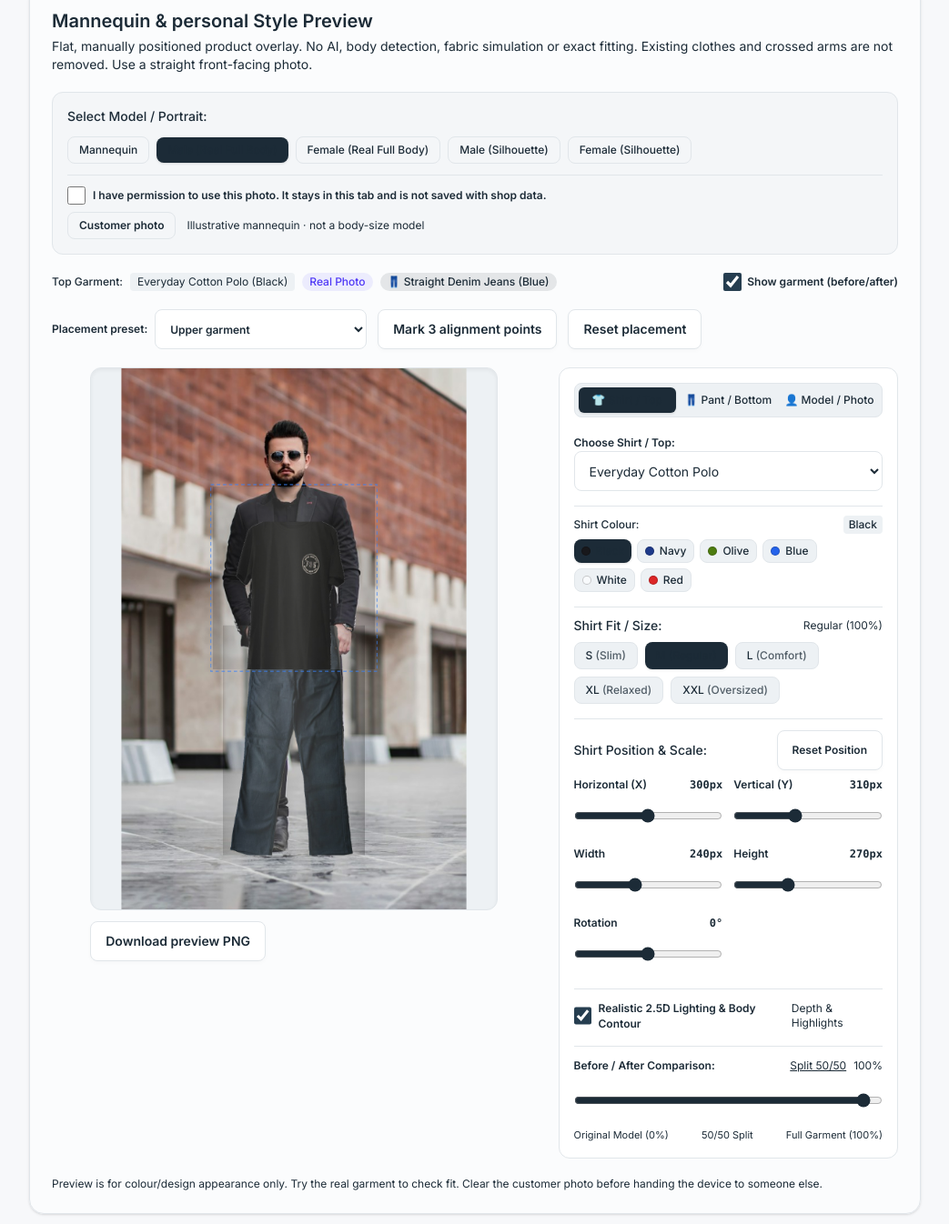
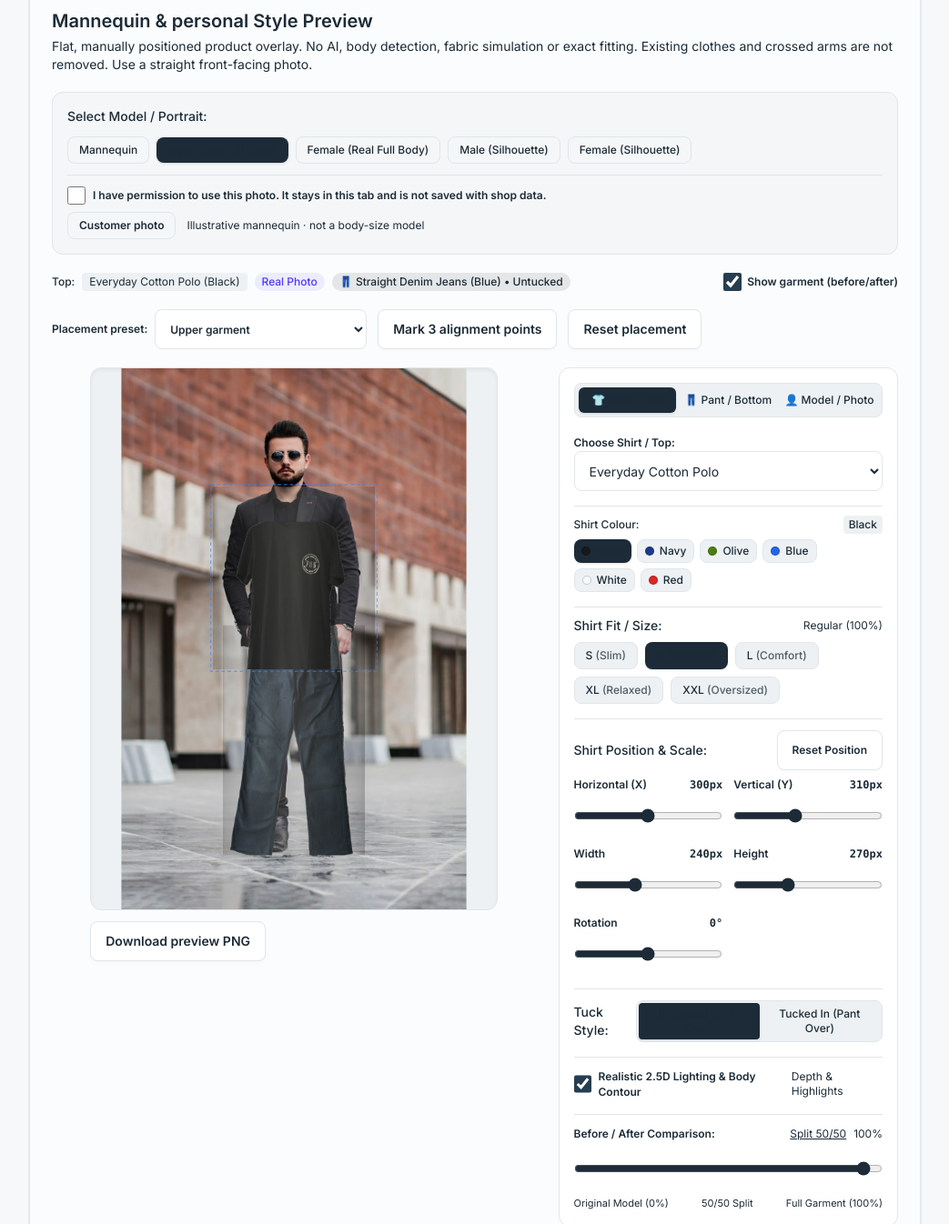
Before and after one commit to apanaTimeWeb/clothes_shop_erp, a Next.js app: page /frontend_admin/admin_showroom/showroom_studio in a window 1280 px wide. Shown: the part 1132-2478 px from the top of the page at 91% size, without its empty margins (236-1279 px from the left). Built offline with nearby package versions, Linux system fonts and the light colour scheme.

Commit message:
feat(showroom_studio): add tuck style layer toggle (tucked in / untucked)

```diff
--- a/src/app/frontend_admin/admin_showroom/showroom_studio/components/AdminShowroomStudioPreview.tsx
+++ b/src/app/frontend_admin/admin_showroom/showroom_studio/components/AdminShowroomStudioPreview.tsx
@@ -59,6 +59,7 @@ export function AdminShowroomStudioPreview({
   const [sizeScale, setSizeScale] = useState(1.0);
   const [splitRatio, setSplitRatio] = useState(1.0);
   const [blendLighting, setBlendLighting] = useState(true);
+  const [tuckedIn, setTuckedIn] = useState(false);
 
   const [bottomPose, setBottomPose] = useState<StudioPose>(() => getStudioPreset("bottom", cachedModel));
   const [selectedBottom, setSelectedBottom] = useState<StoreBottomItem>(STORE_BOTTOMS[0]);
@@ -83,7 +84,7 @@ export function AdminShowroomStudioPreview({
   const { background, garment, bottomGarment, renderError } = useAdminShowroomStudioCanvas(
     canvas, currentBg, effectiveSrc, pose, show, anchors, marking,
     splitRatio, blendLighting, sizeScale, modelTransform,
-    bottomCutout.src, bottomPose, showBottom, bottomScale, activeTab,
+    bottomCutout.src, bottomPose, showBottom, bottomScale, activeTab, tuckedIn,
   );
 
   function position(e: React.PointerEvent<HTMLCanvasElement>): Point {
@@ -154,14 +155,14 @@ export function AdminShowroomStudioPreview({
 
       <div className="flex flex-wrap items-center justify-between gap-2 text-xs">
         <div className="flex items-center gap-2">
-          <span className="font-medium text-foreground">Top Garment:</span>
+          <span className="font-medium text-foreground">Top:</span>
           <span className="rounded bg-subtle px-2 py-0.5 text-foreground">{productName} ({colour})</span>
           <span className={`rounded-full px-2 py-0.5 text-xs font-medium ${src ? "bg-emerald-500/10 text-emerald-600 dark:text-emerald-400" : isRealPhoto ? "bg-indigo-500/10 text-indigo-600 dark:text-indigo-400" : "bg-blue-500/10 text-blue-600 dark:text-blue-400"}`}>
             {src ? "Staff Cutout" : isRealPhoto ? "Real Photo" : "Auto Cutout"}
           </span>
           {showBottom && (
             <span className="rounded-full bg-primary/10 px-2 py-0.5 text-xs font-medium text-primary">
-              👖 {selectedBottom.name} ({bottomColour})
+              👖 {selectedBottom.name} ({bottomColour}) • {tuckedIn ? "Tucked In" : "Untucked"}
             </span>
           )}
         </div>
@@ -266,6 +267,7 @@ export function AdminShowroomStudioPreview({
             sizeScale={sizeScale} setSizeScale={setSizeScale}
             splitRatio={splitRatio} setSplitRatio={setSplitRatio}
             blendLighting={blendLighting} setBlendLighting={setBlendLighting}
+            tuckedIn={tuckedIn} setTuckedIn={setTuckedIn}
             onReset={() => applyPreset(category)}
             modelTransform={modelTransform} setModelTransform={handleModelTransform}
             onResetModel={() => handleModelTransform(DEFAULT_MODEL_TRANSFORM)}
--- a/src/app/frontend_admin/admin_showroom/showroom_studio/components/AdminShowroomStudioTryOnControls.tsx
+++ b/src/app/frontend_admin/admin_showroom/showroom_studio/components/AdminShowroomStudioTryOnControls.tsx
@@ -15,6 +15,7 @@ interface AdminShowroomStudioTryOnControlsProps {
   hasCutout: boolean; sizeScale: number; setSizeScale: (scale: number) => void;
   splitRatio: number; setSplitRatio: (ratio: number) => void;
   blendLighting: boolean; setBlendLighting: (val: boolean) => void;
+  tuckedIn: boolean; setTuckedIn: (val: boolean) => void;
   onReset: () => void; modelTransform: ModelTransform;
   setModelTransform: React.Dispatch<React.SetStateAction<ModelTransform>>;
   onResetModel: () => void; activeTab: "top" | "bottom" | "model";
@@ -127,7 +128,7 @@ function FitButtons({ scale, setScale, label }: { scale: number; setScale: (s: n
 
 export function AdminShowroomStudioTryOnControls({
   pose, setPose, hasCutout, sizeScale, setSizeScale, splitRatio, setSplitRatio,
-  blendLighting, setBlendLighting, onReset, modelTransform, setModelTransform,
+  blendLighting, setBlendLighting, tuckedIn, setTuckedIn, onReset, modelTransform, setModelTransform,
   onResetModel, activeTab, setActiveTab, products = [], productId, onSelectProduct,
   colours = [], selectedColour = "", onSelectColour,
   bottomPose, setBottomPose, selectedBottom, onSelectBottom, bottomColour,
@@ -237,6 +238,29 @@ export function AdminShowroomStudioTryOnControls({
         </div>
       )}
 
+      {/* Outfit Layering (Tuck Style) */}
+      <div className="flex items-center justify-between border-t border-border pt-3 text-sm">
+        <span className="font-medium text-foreground">Tuck Style:</span>
+        <div className="flex rounded-lg border border-border bg-subtle p-0.5 text-xs">
+          <button
+            type="button" onClick={() => setTuckedIn(false)}
+            className={`rounded px-2.5 py-1 font-medium transition-all ${
+              !tuckedIn ? "bg-primary text-primary-foreground shadow-sm" : "text-muted-foreground hover:text-foreground"
+            }`}
+          >
+            Untucked (Shirt Over)
+          </button>
+          <button
+            type="button" onClick={() => setTuckedIn(true)}
+            className={`rounded px-2.5 py-1 font-medium transition-all ${
+              tuckedIn ? "bg-primary text-primary-foreground shadow-sm" : "text-muted-foreground hover:text-foreground"
+            }`}
+          >
+            Tucked In (Pant Over)
+          </button>
+        </div>
+      </div>
+
       <div className="flex items-center justify-between border-t border-border pt-3 text-sm">
         <label className="flex cursor-pointer items-center gap-2 text-foreground">
           <input type="checkbox" checked={blendLighting} onChange={(e) => setBlendLighting(e.target.checked)} className="rounded border-border accent-primary" />
--- a/src/app/frontend_admin/admin_showroom/showroom_studio/hooks/useAdminShowroomStudioCanvas.ts
+++ b/src/app/frontend_admin/admin_showroom/showroom_studio/hooks/useAdminShowroomStudioCanvas.ts
@@ -14,20 +14,16 @@ function drawGarment(ctx: CanvasRenderingContext2D, img: HTMLImageElement, pose:
   ctx.save();
   if (splitRatio < 0.999) { ctx.beginPath(); ctx.rect(splitX, 0, 600 - splitX, 800); ctx.clip(); }
   ctx.save();
-  ctx.translate(pose.x, pose.y);
-  ctx.rotate((pose.rotation * Math.PI) / 180);
+  ctx.translate(pose.x, pose.y); ctx.rotate((pose.rotation * Math.PI) / 180);
   ctx.drawImage(img, -w / 2, -h / 2, w, h);
   if (blend) {
     const grad = ctx.createLinearGradient(-w / 2, 0, w / 2, 0);
     grad.addColorStop(0, "rgba(0,0,0,0.16)"); grad.addColorStop(0.3, "rgba(255,255,255,0.14)");
     grad.addColorStop(0.5, "rgba(255,255,255,0.20)"); grad.addColorStop(0.7, "rgba(255,255,255,0.10)");
     grad.addColorStop(1, "rgba(0,0,0,0.22)");
-    ctx.globalCompositeOperation = "source-atop";
-    ctx.fillStyle = grad;
-    ctx.fillRect(-w / 2, -h / 2, w, h);
+    ctx.globalCompositeOperation = "source-atop"; ctx.fillStyle = grad; ctx.fillRect(-w / 2, -h / 2, w, h);
   }
-  ctx.restore();
-  ctx.restore();
+  ctx.restore(); ctx.restore();
 }
 
 function drawActiveBox(ctx: CanvasRenderingContext2D, pose: Pose, scale: number) {
@@ -49,22 +45,10 @@ function drawSplitLine(ctx: CanvasRenderingContext2D, splitX: number) {
 }
 
 export function useAdminShowroomStudioCanvas(
-  canvas: RefObject<HTMLCanvasElement | null>,
-  photo: string,
-  src: string | undefined,
-  pose: Pose,
-  show: boolean,
-  anchors: { x: number; y: number }[],
-  marking: boolean,
-  splitRatio = 1,
-  blendLighting = true,
-  sizeScale = 1,
-  modelTransform: ModelTransform = DEFAULT_MODEL_TRANSFORM,
-  bottomSrc?: string,
-  bottomPose?: Pose,
-  showBottom = true,
-  bottomScale = 1,
-  activeLayer: "top" | "bottom" | "model" = "top",
+  canvas: RefObject<HTMLCanvasElement | null>, photo: string, src: string | undefined, pose: Pose,
+  show: boolean, anchors: { x: number; y: number }[], marking: boolean, splitRatio = 1, blendLighting = true,
+  sizeScale = 1, modelTransform: ModelTransform = DEFAULT_MODEL_TRANSFORM, bottomSrc?: string, bottomPose?: Pose,
+  showBottom = true, bottomScale = 1, activeLayer: "top" | "bottom" | "model" = "top", tuckedIn = false,
 ) {
   const [bg, setBg] = useState<{ source: string; image: HTMLImageElement } | null>(null);
   const [item, setItem] = useState<{ source: string; image: HTMLImageElement } | null>(null);
@@ -84,28 +68,24 @@ export function useAdminShowroomStudioCanvas(
 
   useEffect(() => {
     let a = true;
-    if (src) {
-      loadImage(src).then((img) => { if (a) setItem({ source: src, image: img }); }).catch(() => { if (a) setFailure({ source: src, message: t("message128") }); });
-    } else { setItem(null); }
+    if (src) { loadImage(src).then((img) => { if (a) setItem({ source: src, image: img }); }).catch(() => { if (a) setFailure({ source: src, message: t("message128") }); }); }
+    else { setItem(null); }
     return () => { a = false; };
   }, [src]);
 
   useEffect(() => {
     let a = true;
-    if (bottomSrc) {
-      loadImage(bottomSrc).then((img) => { if (a) setBottomItem({ source: bottomSrc, image: img }); }).catch(() => { if (a) setFailure({ source: bottomSrc, message: t("message128") }); });
-    } else { setBottomItem(null); }
+    if (bottomSrc) { loadImage(bottomSrc).then((img) => { if (a) setBottomItem({ source: bottomSrc, image: img }); }).catch(() => { if (a) setFailure({ source: bottomSrc, message: t("message128") }); }); }
+    else { setBottomItem(null); }
     return () => { a = false; };
   }, [bottomSrc]);
 
   useEffect(() => {
     const c = canvas.current, ctx = c?.getContext("2d");
-    if (!ctx || !c) return;
+    if (!ctx || !c || !background) { if (ctx && c) ctx.clearRect(0, 0, 600, 800); return; }
     ctx.clearRect(0, 0, 600, 800);
-    if (!background) return;
 
-    const scale = Math.min(600 / background.width, 800 / background.height);
-    const effZoom = (modelTransform.zoom || 100) / 100;
+    const scale = Math.min(600 / background.width, 800 / background.height), effZoom = (modelTransform.zoom || 100) / 100;
     const effW = background.width * scale * effZoom * ((modelTransform.width || 100) / 100);
     const effH = background.height * scale * effZoom * ((modelTransform.height || 100) / 100);
 
@@ -116,17 +96,20 @@ export function useAdminShowroomStudioCanvas(
     ctx.restore();
 
     const splitX = 600 * splitRatio;
+    const drawTop = () => {
+      if (garment && show) {
+        drawGarment(ctx, garment, pose, sizeScale, splitX, splitRatio, blendLighting);
+        if (activeLayer === "top") drawActiveBox(ctx, pose, sizeScale);
+      }
+    };
+    const drawBottom = () => {
+      if (bottomGarment && showBottom && bottomPose) {
+        drawGarment(ctx, bottomGarment, bottomPose, bottomScale, splitX, splitRatio, blendLighting);
+        if (activeLayer === "bottom") drawActiveBox(ctx, bottomPose, bottomScale);
+      }
+    };
 
-    if (bottomGarment && showBottom && bottomPose) {
-      drawGarment(ctx, bottomGarment, bottomPose, bottomScale, splitX, splitRatio, blendLighting);
-      if (activeLayer === "bottom") drawActiveBox(ctx, bottomPose, bottomScale);
-    }
-
-    if (garment && show) {
-      drawGarment(ctx, garment, pose, sizeScale, splitX, splitRatio, blendLighting);
-      if (activeLayer === "top") drawActiveBox(ctx, pose, sizeScale);
-    }
-
+    if (tuckedIn) { drawTop(); drawBottom(); } else { drawBottom(); drawTop(); }
     if (splitRatio < 0.999 && splitRatio > 0.001) drawSplitLine(ctx, splitX);
 
     if (marking) {
@@ -136,12 +119,10 @@ export function useAdminShowroomStudioCanvas(
         ctx.fillStyle = "#fff"; ctx.fillText(String(i + 1), p.x - 5, p.y + 6); ctx.fillStyle = "#1e3a8a";
       });
     }
-  }, [canvas, background, garment, bottomGarment, pose, bottomPose, show, showBottom, anchors, marking, splitRatio, blendLighting, sizeScale, bottomScale, modelTransform, activeLayer]);
+  }, [canvas, background, garment, bottomGarment, pose, bottomPose, show, showBottom, anchors, marking, splitRatio, blendLighting, sizeScale, bottomScale, modelTransform, activeLayer, tuckedIn]);
 
   return {
-    background,
-    garment,
-    bottomGarment,
+    background, garment, bottomGarment,
     renderError: failure && (failure.source === bgSource || failure.source === src || failure.source === bottomSrc) ? failure.message : "",
   };
 }
```
